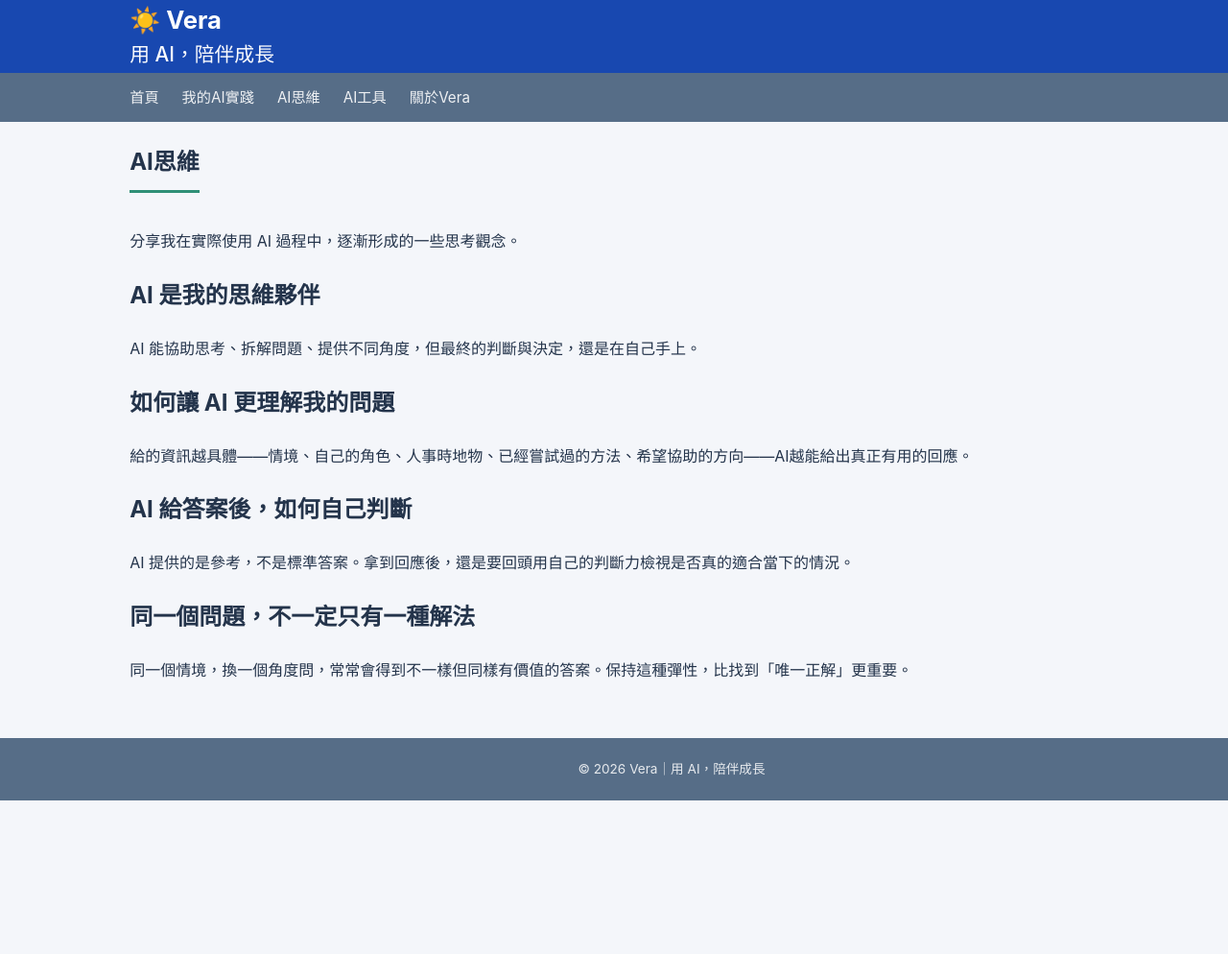
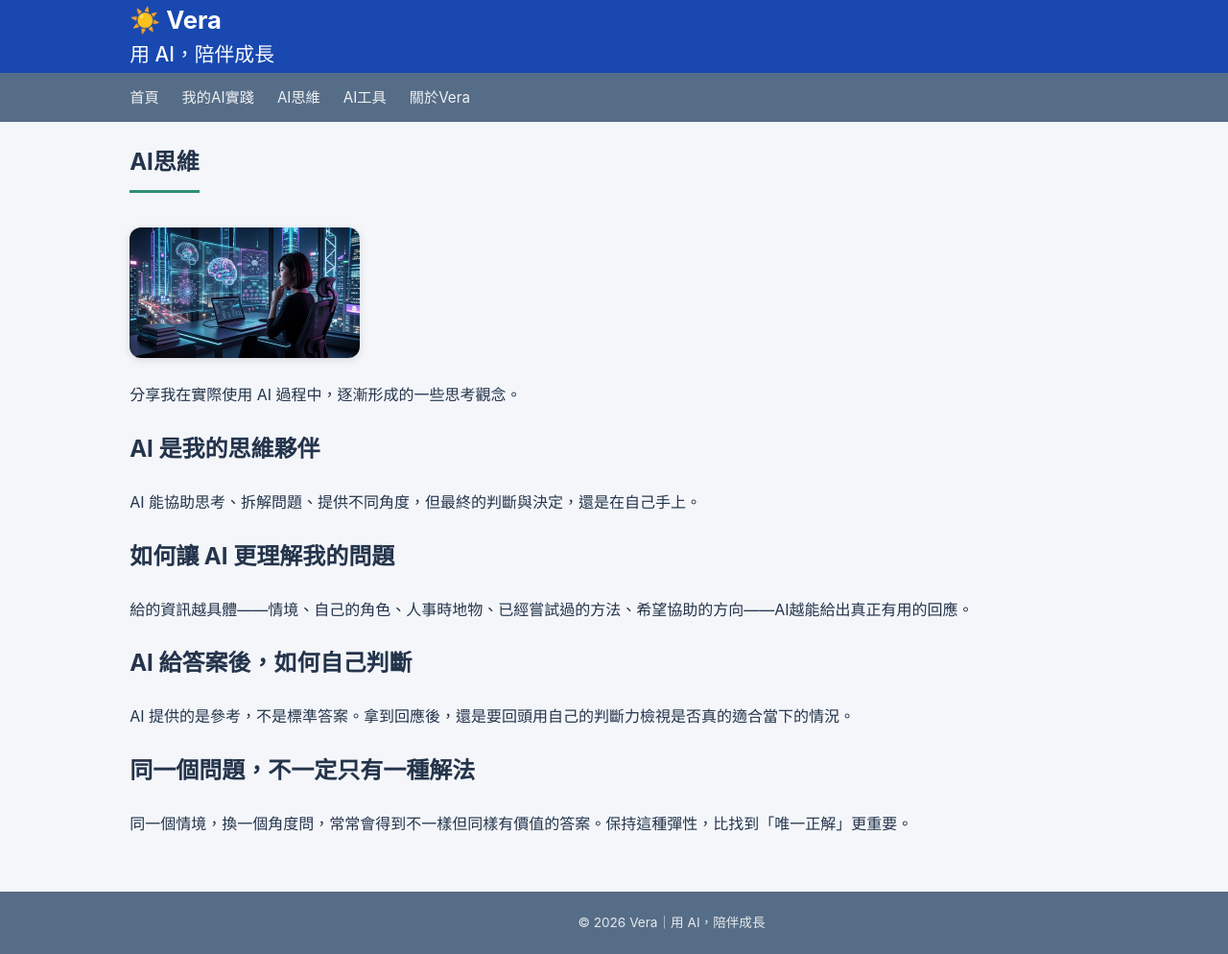
Before and after one commit to Vera-With-AI/Vera-With-AI.github.io, a Jekyll site: the page built from ai-thinking.md, in a window 1280 px wide. Shown: the whole page at 96% size. Built offline with Jekyll 4.4.1, drawn with Linux system fonts in a browser that asks for light colours; before the commit the page ends 900 px from its top, so only the background shows below that.

Commit message:
為 AI思維頁面加上插畫圖片
Co-Authored-By: Claude Sonnet 5 <noreply@anthropic.com>

```diff
--- a/ai-thinking.md
+++ b/ai-thinking.md
@@ -4,6 +4,8 @@ title: AI思維
 permalink: /ai-thinking/
 accent: teal
 ---
+
+<img src="{{ '/assets/images/ai-thinking-illustration.jpg' | relative_url }}" alt="AI思維插畫" class="hero-image">
 
 分享我在實際使用 AI 過程中，逐漸形成的一些思考觀念。
 
```
Also changed, not shown: assets/images/ai-thinking-illustration.jpg (added).
